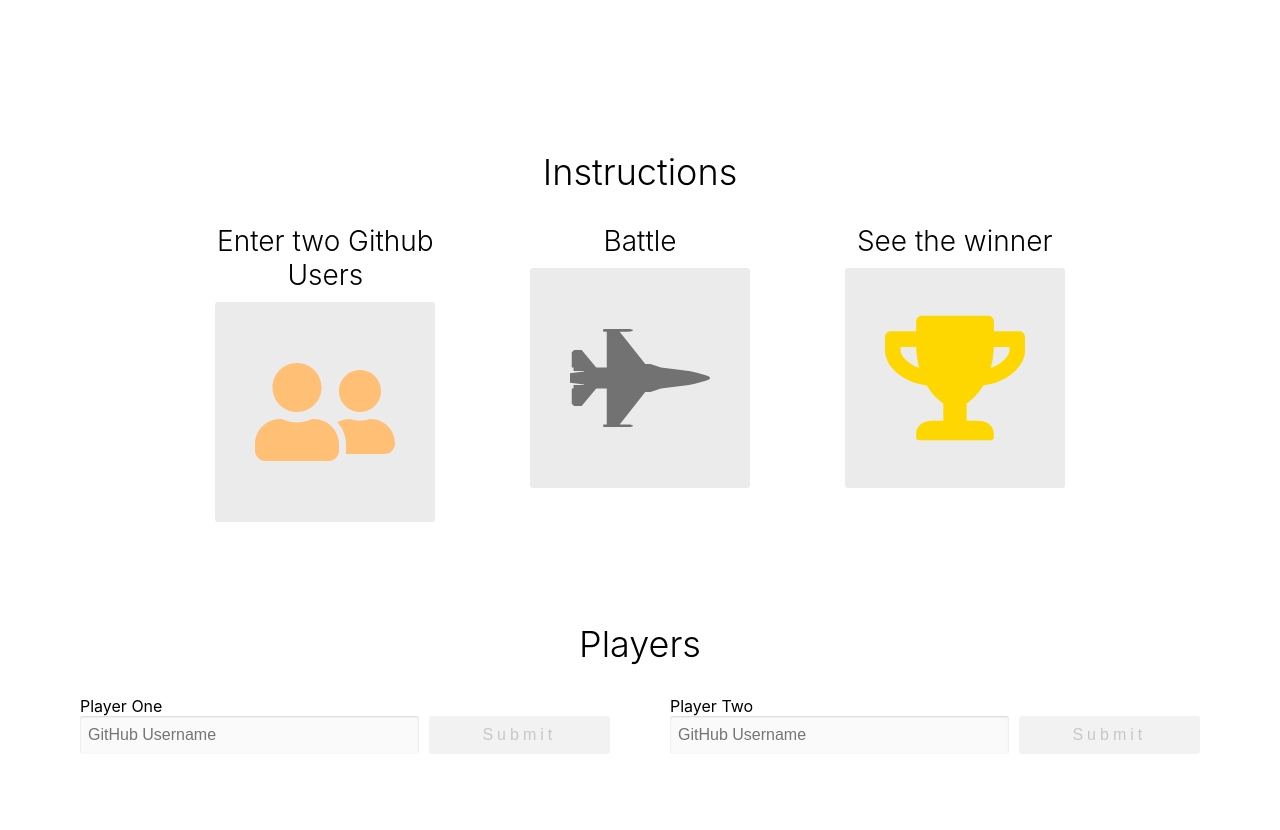
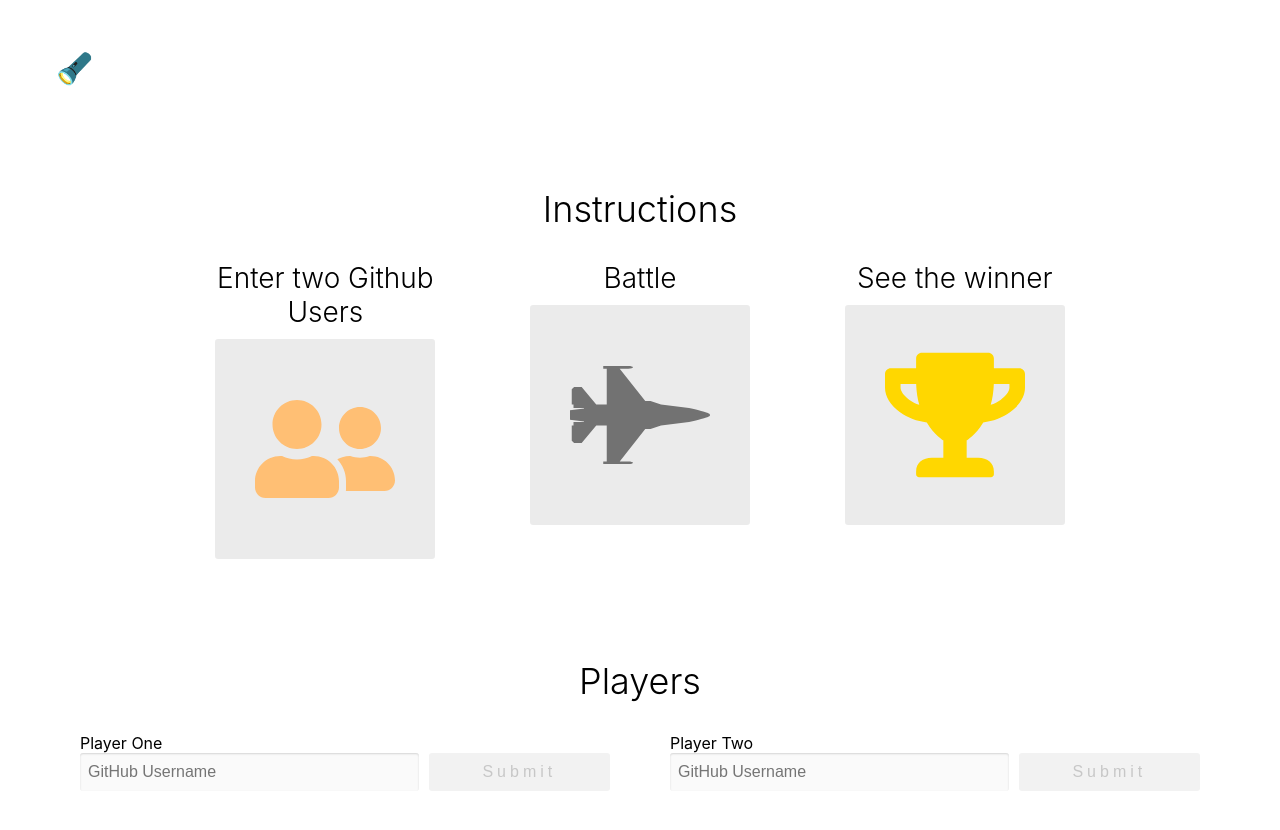
Before and after one commit to HackerStation/github-battle, a React app: page / in a window 1280 px wide. Built offline with nearby package versions, Linux system fonts and the light colour scheme.

Commit message:
feat: Add Nav that consumes Theme context to toggle color theme

```diff
--- /dev/null
+++ b/app/components/Nav.js
@@ -0,0 +1,22 @@
+import React from 'react';
+import { ThemeConsumer } from '../contexts/theme';
+
+const Nav = () => {
+  return (
+    <ThemeConsumer>
+      {({ theme, toggleTheme }) => (
+        <nav className='row space-between'>
+          <button
+            style={{ fontSize: 30 }}
+            className='btn-clear'
+            onClick={toggleTheme}
+          >
+            {theme === 'light' ? '🔦' : '💡'}
+          </button>
+        </nav>
+      )}
+    </ThemeConsumer>
+  );
+};
+
+export default Nav;
--- a/app/index.css
+++ b/app/index.css
@@ -23,6 +23,12 @@ li {
   max-width: 1200px;
   margin: 0 auto;
   padding: 50px;
+}
+
+.dark {
+  color: #dadada;
+  background: #1c2022;
+  min-height: 100%;
 }
 
 .flex-center {
--- a/app/index.js
+++ b/app/index.js
@@ -3,6 +3,7 @@ import ReactDOM from 'react-dom';
 import './index.css';
 import Popular from './components/Popular';
 import Battle from './components/Battle';
+import Nav from './components/Nav';
 import { ThemeProvider } from './contexts/theme';
 // import { Route, BrowserRouter } from 'react-router-dom';
 // Component:
@@ -25,11 +26,14 @@ class App extends React.Component {
   }
   render() {
     return (
-      <ThemeProvider value={this.state.theme}>
-        <div className='container'>
-          {/* <Popular /> */}
-          {/* <Route exact path='/battle' component={Battle} /> */}
-          <Battle />
+      <ThemeProvider value={this.state}>
+        <div className={this.state.theme}>
+          <div className='container'>
+            <Nav />
+            {/* <Popular /> */}
+            {/* <Route exact path='/battle' component={Battle} /> */}
+            <Battle />
+          </div>
         </div>
       </ThemeProvider>
     );
```
